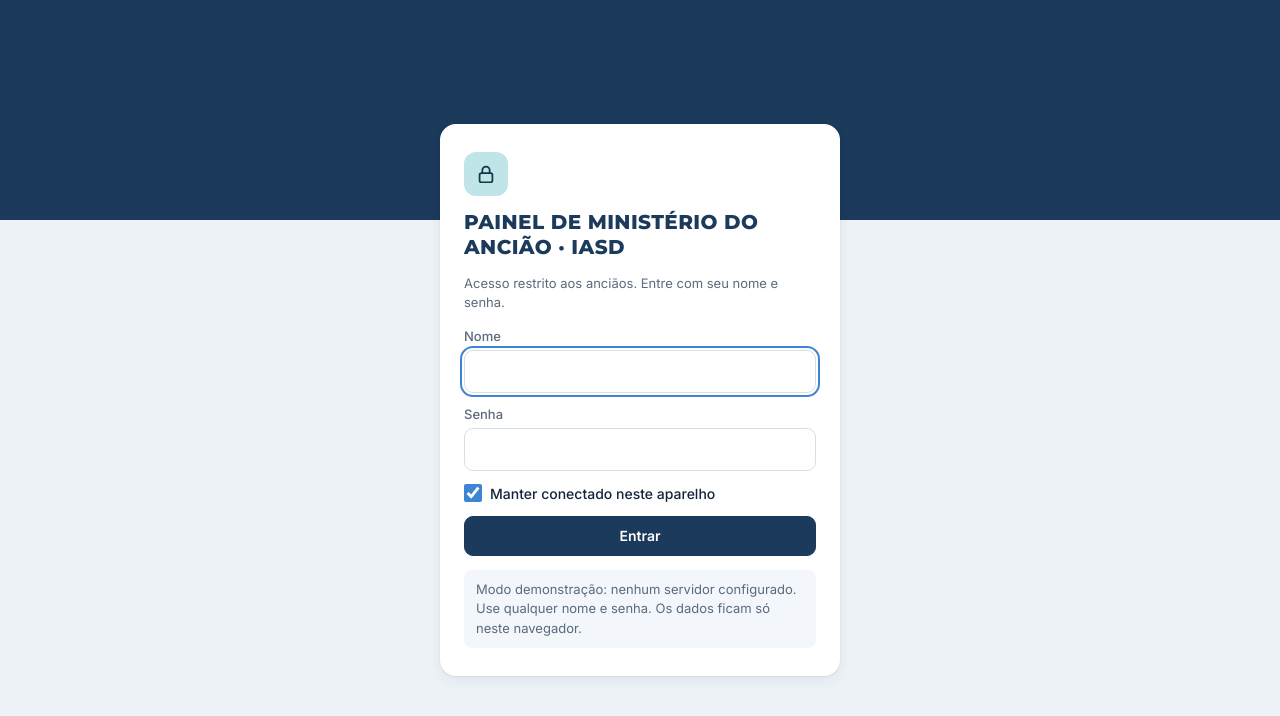
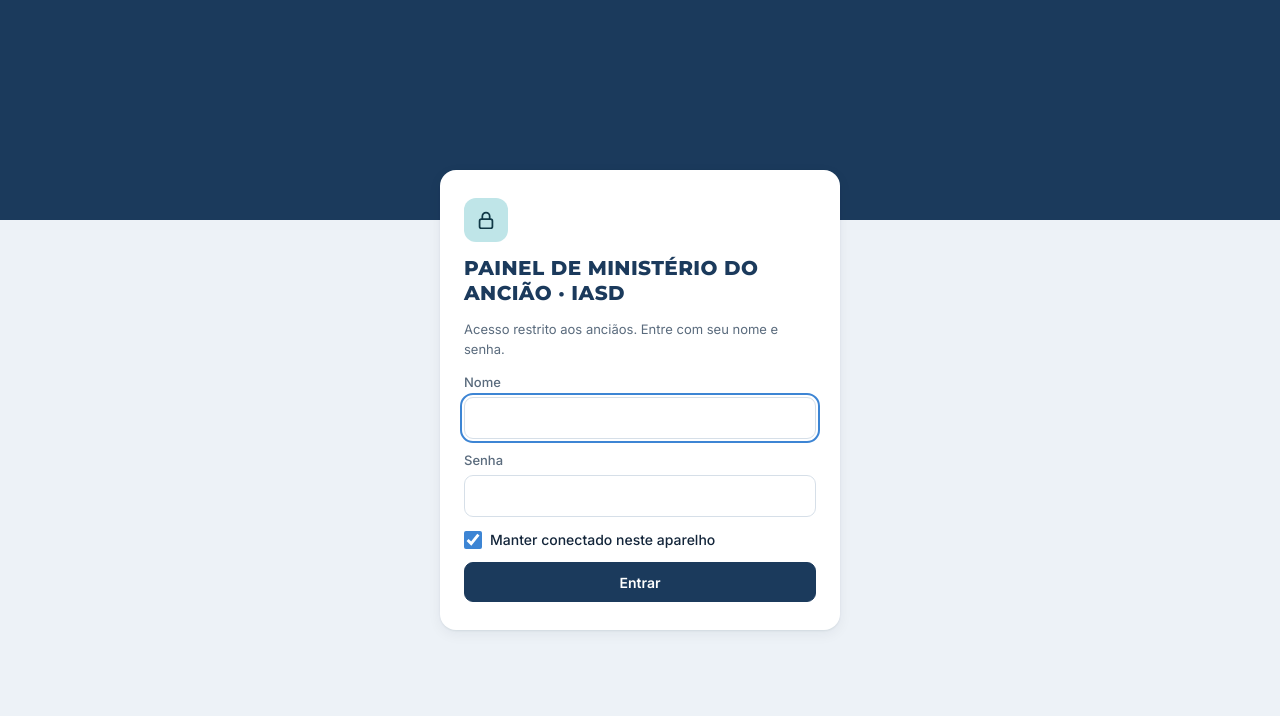
Before and after one commit to profkleidivaldo/painelancionato, a plain HTML site: page index.html in a window 1280 px wide. Drawn offline with Linux system fonts and the light colour scheme.

Commit message:
Update index.html

```diff
--- a/index.html
+++ b/index.html
@@ -268,7 +268,7 @@ dialog::backdrop{background:rgba(8,18,30,.55)}
    Deixe vazio para abrir em modo demonstração (sem servidor).
    ===================================================================== */
 const CONFIG = {
-  API_URL: '',
+  API_URL: 'https://script.google.com/macros/s/AKfycbyYOF2yX5-LedeRwL0fxOCqsXTovzus_FNMWuKNWLEQVcAPLslDQTSkiPBIdQfKdhfm/exec',
   TITULO: 'Painel de Ministério do Ancião',
   SIGLA: 'IASD'
 };
```
